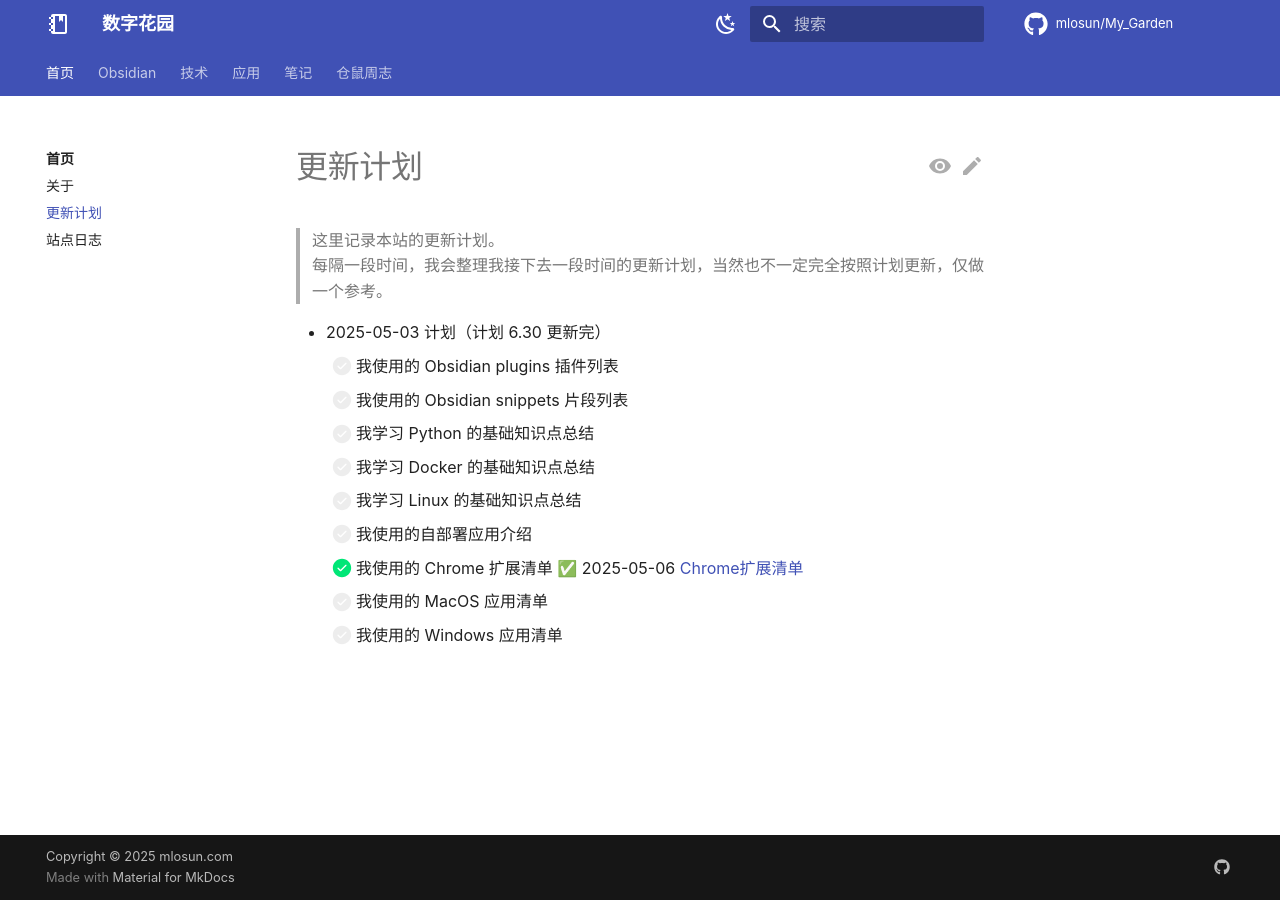
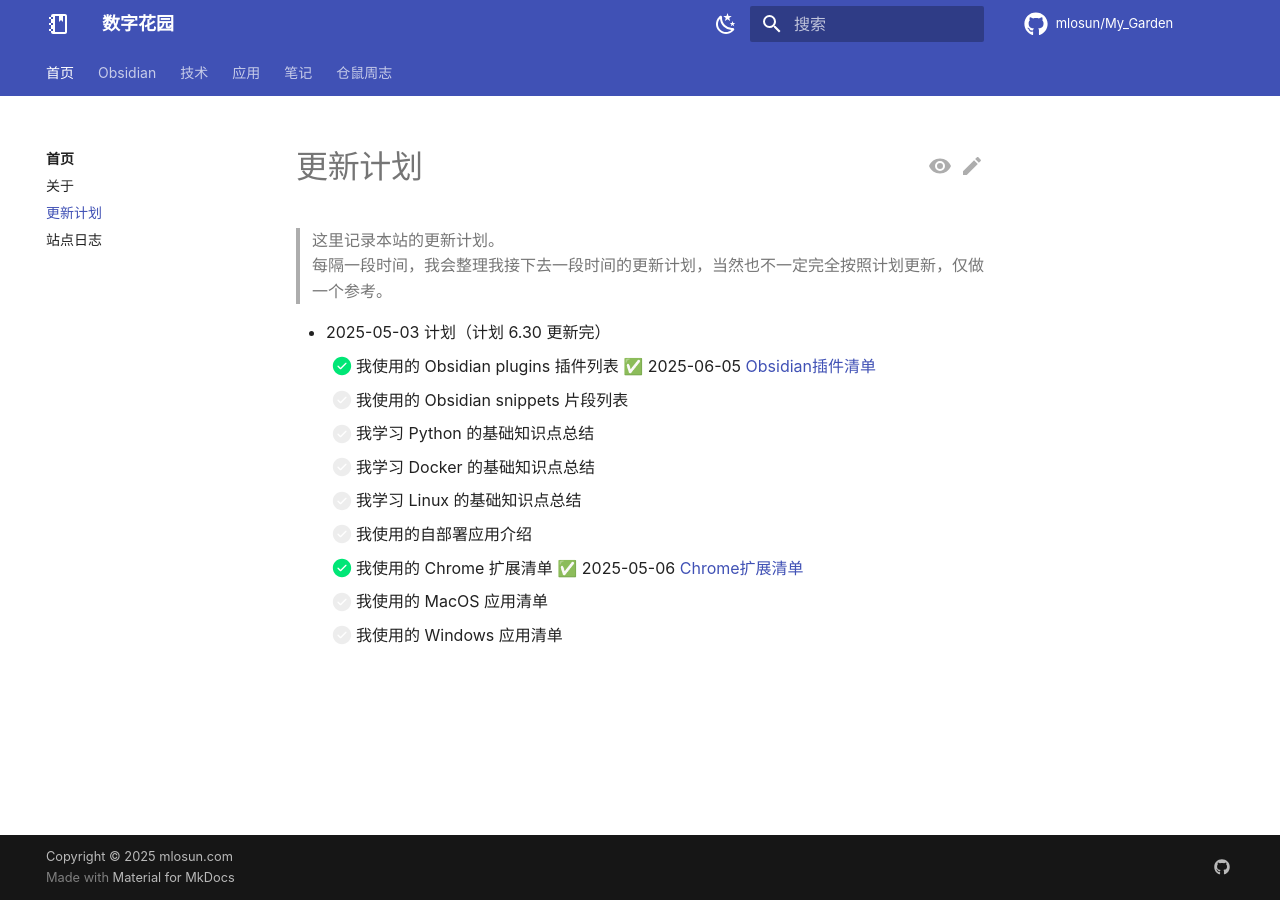
Before and after one commit to mlosun/My_Garden, an MkDocs documentation site: the page built from docs/about/Roadmap.md, in a window 1280 px wide. Built offline with MkDocs 1.6.1 and Material for MkDocs 9.7.7, drawn with Linux system fonts in a browser that asks for light colours; comment, search, counter and statistics services are not loaded.

Commit message:
PUSH NOTE : Roadmap.md

```diff
--- a/docs/about/Roadmap.md
+++ b/docs/about/Roadmap.md
@@ -9,7 +9,7 @@
 > 每隔一段时间，我会整理我接下去一段时间的更新计划，当然也不一定完全按照计划更新，仅做一个参考。
 
 - 2025-05-03 计划（计划 6.30 更新完）
-	- [ ] 我使用的 Obsidian plugins 插件列表
+	- [x] 我使用的 Obsidian plugins 插件列表 ✅ 2025-06-05 [Obsidian插件清单](../obsidian/Obsidian%E6%8F%92%E4%BB%B6%E6%B8%85%E5%8D%95.md)
 	- [ ] 我使用的 Obsidian snippets 片段列表
 	- [ ] 我学习 Python 的基础知识点总结
 	- [ ] 我学习 Docker 的基础知识点总结
```
